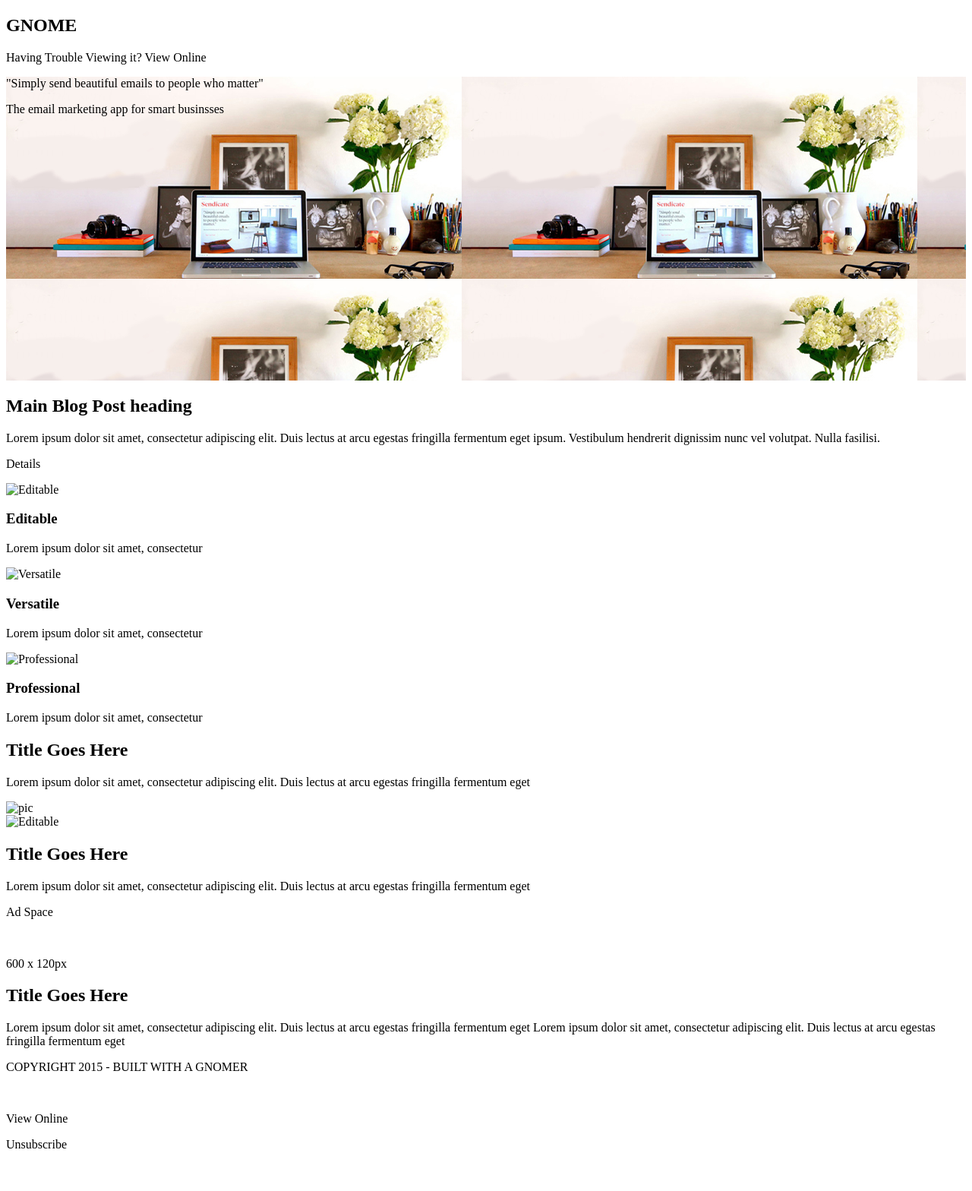
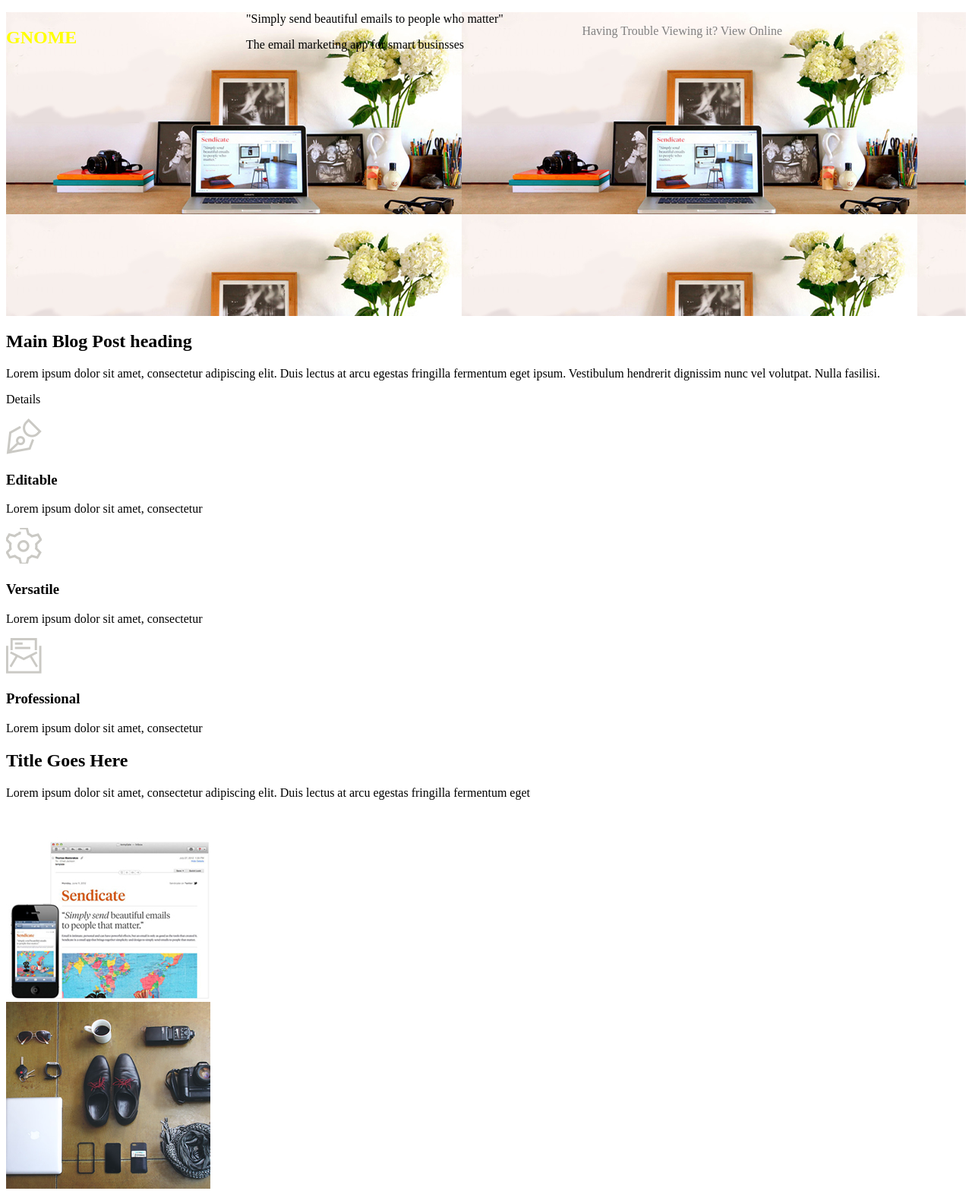
Before and after one commit to denyskoech/PSD2HTML-E1, a plain HTML site: page index.html in a window 1280 px wide. Shown: the top 1568 px of the page at 76% size. Before the commit the page ends 1532 px from the top, so only its background shows below. Drawn offline with Linux system fonts and the light colour scheme.

Commit message:
Some progress

```diff
--- a/css/styles.css
+++ b/css/styles.css
@@ -1,9 +1,28 @@
-#mainsecction {
+#mainsection {
     width: 100%;
     height: 1500px;
 }
+
+#logo {
+    width: 100%;
+    height: 100px
+    background-color: #565252;
+}
+
+.logo1 {
+    width: 25%;
+    float: left;
+    color: yellow;
+}
+
+.logo2 {
+    width: 40%;
+    float: right;
+    color: gray;
+}
+
 .splash {
     background: url(../images/big_img.jpg);
     width: 100%;
-    height: 400px;
+    height: 400px
 }
--- a/index.html
+++ b/index.html
@@ -8,8 +8,12 @@
 <body>
     <section id="mainsection">
         <div class="logo">
-            <h1>GNOME</h1>
-            <p>Having Trouble Viewing it? View Online</p>
+            <div class="logo1">
+                <h1>GNOME</h1>
+            </div>
+            <div class="logo2">
+                <p>Having Trouble Viewing it? View Online</p>
+            </div>
         </div>
         <div class="splash">
             <p>"Simply send beautiful emails to people who matter"</p>
@@ -22,17 +26,17 @@
         </div>
         <div class="trio">
             <div class="triobox">
-                <img src="logo_editable.png" alt="Editable">
+                <img src="images/logo_editable.png" alt="Editable">
                 <h3>Editable</h3>
                 <p>Lorem ipsum dolor sit amet, consectetur </p>
             </div>
             <div class="triobox">
-                <img src="logo_versatile.png" alt="Versatile">
+                <img src="images/logo_versatile.png" alt="Versatile">
                 <h3>Versatile</h3>
                 <p>Lorem ipsum dolor sit amet, consectetur </p>
             </div>
             <div class="triobox">
-                <img src="logo_pro.png" alt="Professional">
+                <img src="images/logo_pro.png" alt="Professional">
                 <h3>Professional</h3>
                 <p>Lorem ipsum dolor sit amet, consectetur </p>
             </div>
@@ -43,12 +47,12 @@
                 <p>Lorem ipsum dolor sit amet, consectetur adipiscing elit. Duis lectus at arcu egestas fringilla fermentum eget</p>
             </div>
             <div class="invertbox">
-                <img src="img1.jpg" alt="pic">
+                <img src="images/img1.jpg" alt="pic">
             </div>
         </div>
         <div class="invert2">
             <div class="invertbox">
-                <img src="img2.jpg" alt="Editable">
+                <img src="images/img2.jpg" alt="Editable">
             </div>
             <div class="invertbox">
                 <h2>Title Goes Here</h2>
```
